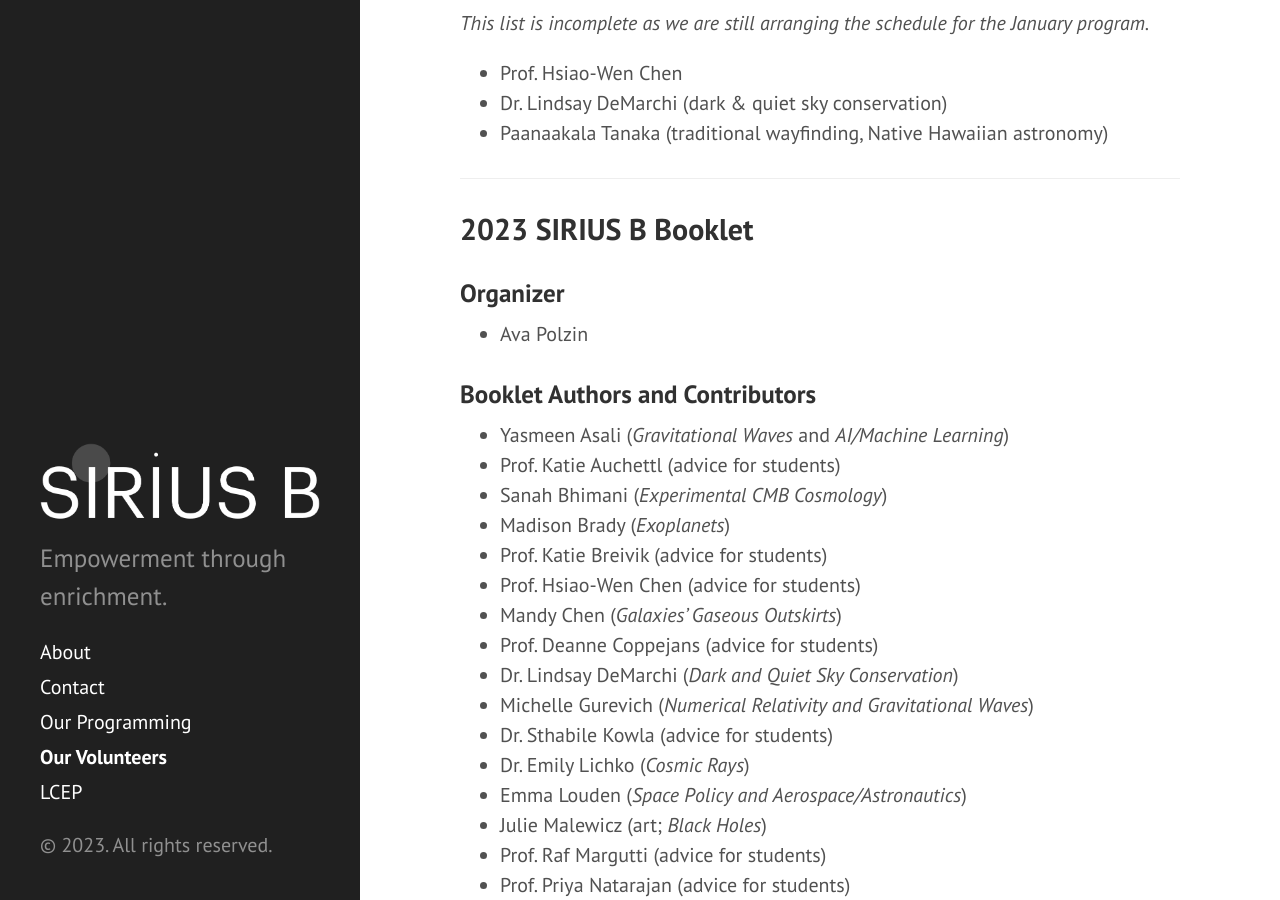
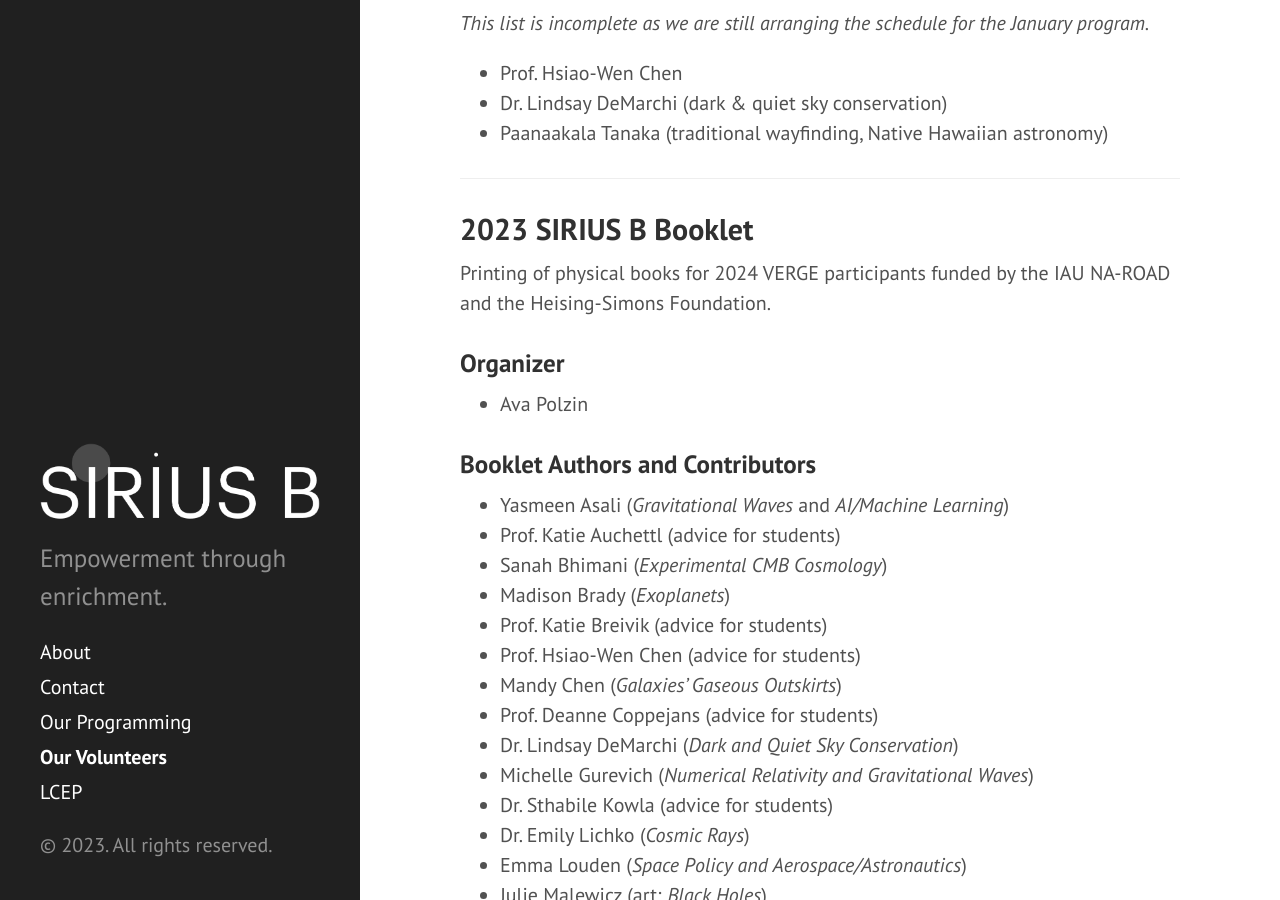
Before and after one commit to siriusb-org/siriusb-org.github.io, a Jekyll site: the page built from volunteers.md, in a window 1280 px wide and 900 px high, scrolled down 692 px. Built offline with Jekyll 4.4.1, drawn with Linux system fonts in a browser that asks for light colours.

Commit message:
retain acknowledgement

```diff
--- a/volunteers.md
+++ b/volunteers.md
@@ -24,6 +24,7 @@ Funded by the International Astronomical Union North American Regional Office of
 
 
 ## 2023 SIRIUS B Booklet
+Printing of physical books for 2024 VERGE participants funded by the IAU NA-ROAD and the Heising-Simons Foundation.
 
 ### Organizer
 - Ava Polzin
```
